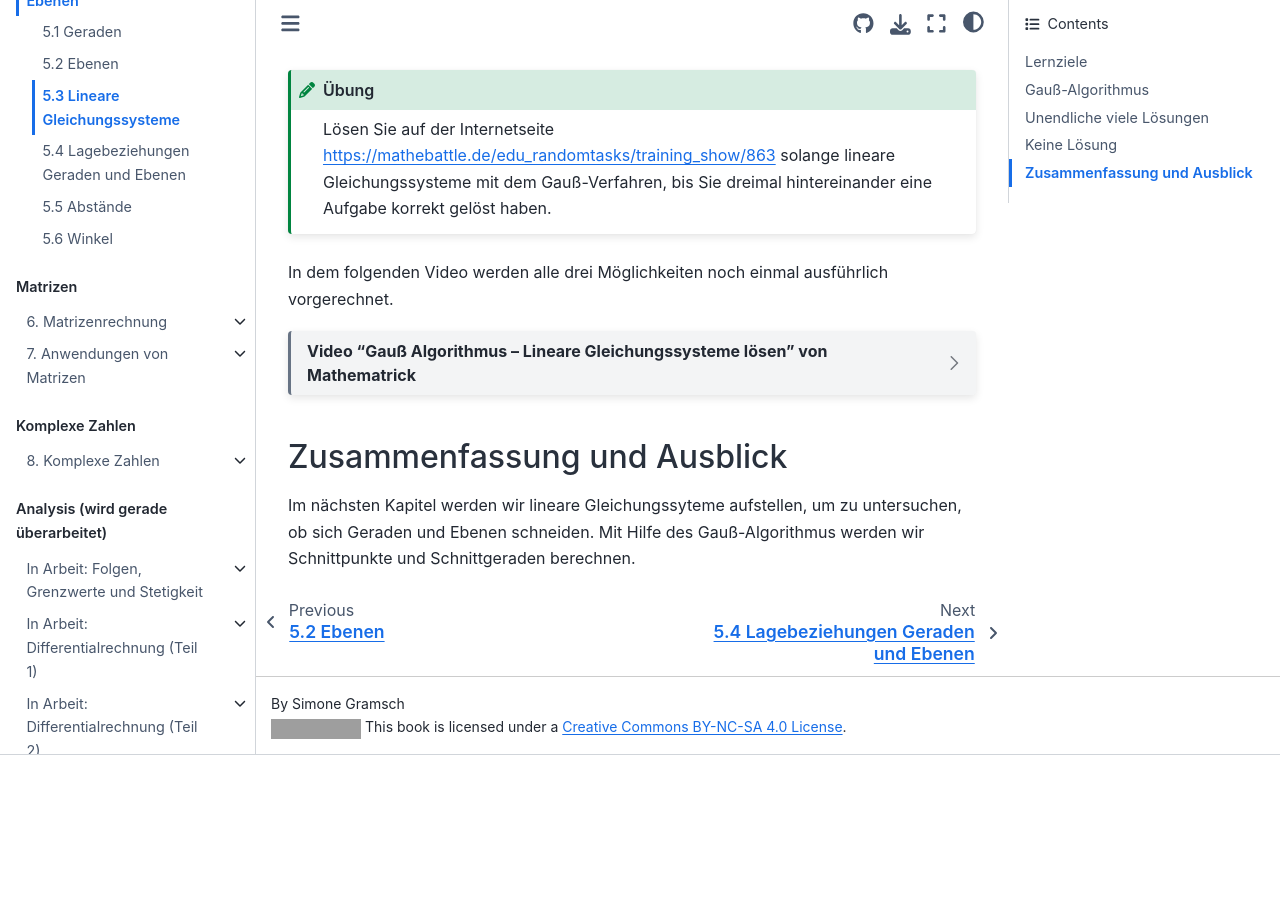
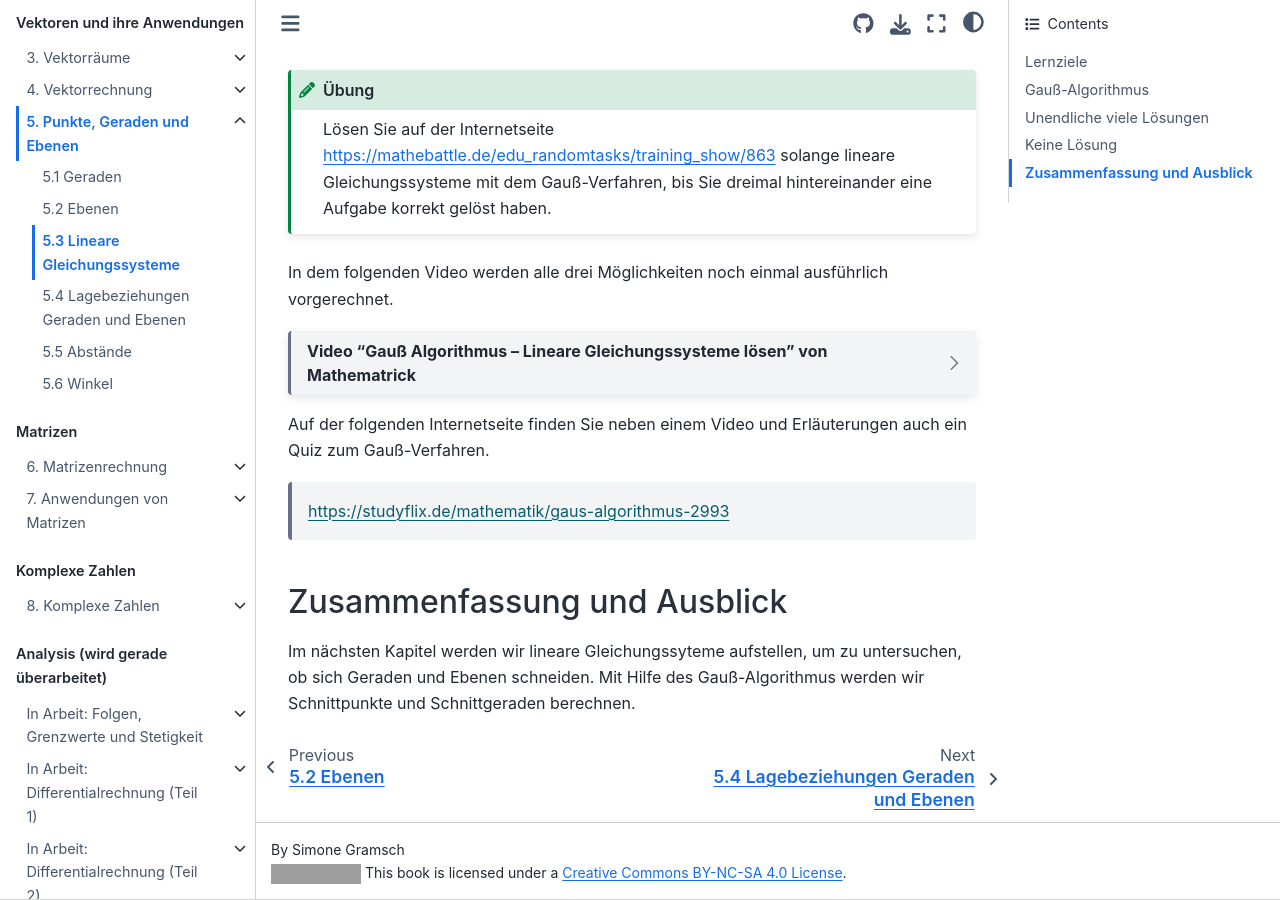
Before and after one commit to s-linden/mathematik-1, a Jupyter Book: the page built from doc/chapter05/sec03.md, in a window 1280 px wide and 900 px high, scrolled down 5563 px. Built offline with Jupyter Book 1.0.4 settings and Sphinx 7.4.7 and the Sphinx Book theme 1.1.4, drawn with Linux system fonts in a browser that asks for light colours; before the commit the page ends 6318 px from its top, so only the background shows below that; grey boxes are pictures that could not be loaded.

Commit message:
video added

````diff
--- a/doc/chapter05/sec03.md
+++ b/doc/chapter05/sec03.md
@@ -261,6 +261,11 @@ vorgerechnet.
 clipboard-write; encrypted-media; gyroscope; picture-in-picture; web-share" referrerpolicy="strict-origin-when-cross-origin" allowfullscreen></iframe>
 ```
 
+Auf der folgenden Internetseite finden Sie neben einem Video und Erläuterungen
+auch ein Quiz zum Gauß-Verfahren.
+
+> [https://studyflix.de/mathematik/gaus-algorithmus-2993](https://studyflix.de/mathematik/gaus-algorithmus-2993)
+
 ## Zusammenfassung und Ausblick
 
 Im nächsten Kapitel werden wir lineare Gleichungssyteme aufstellen, um zu
````
